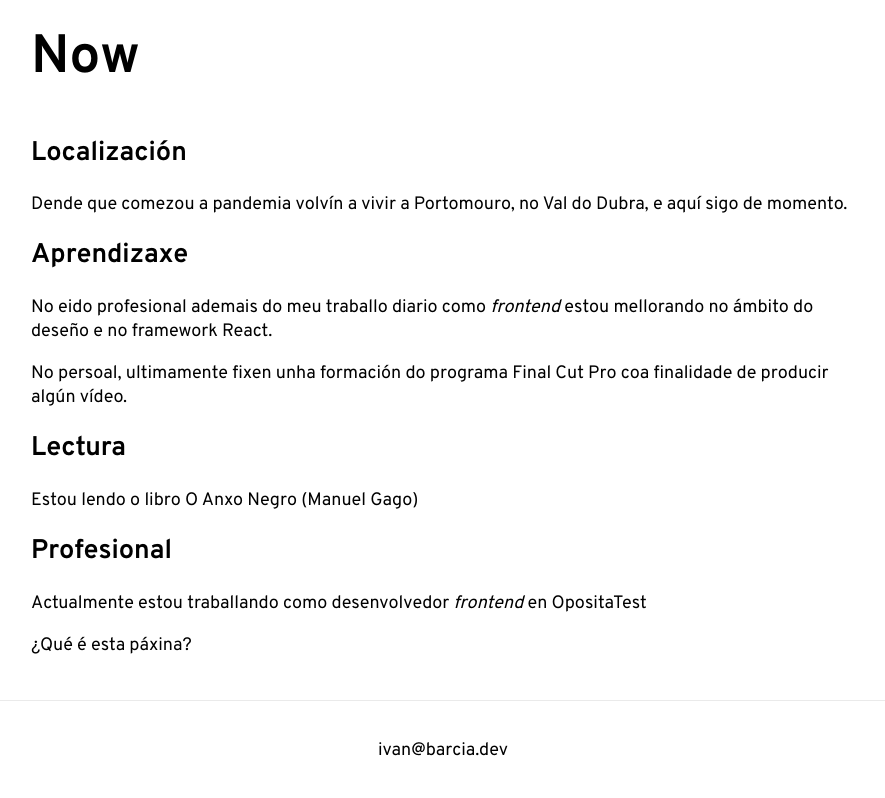
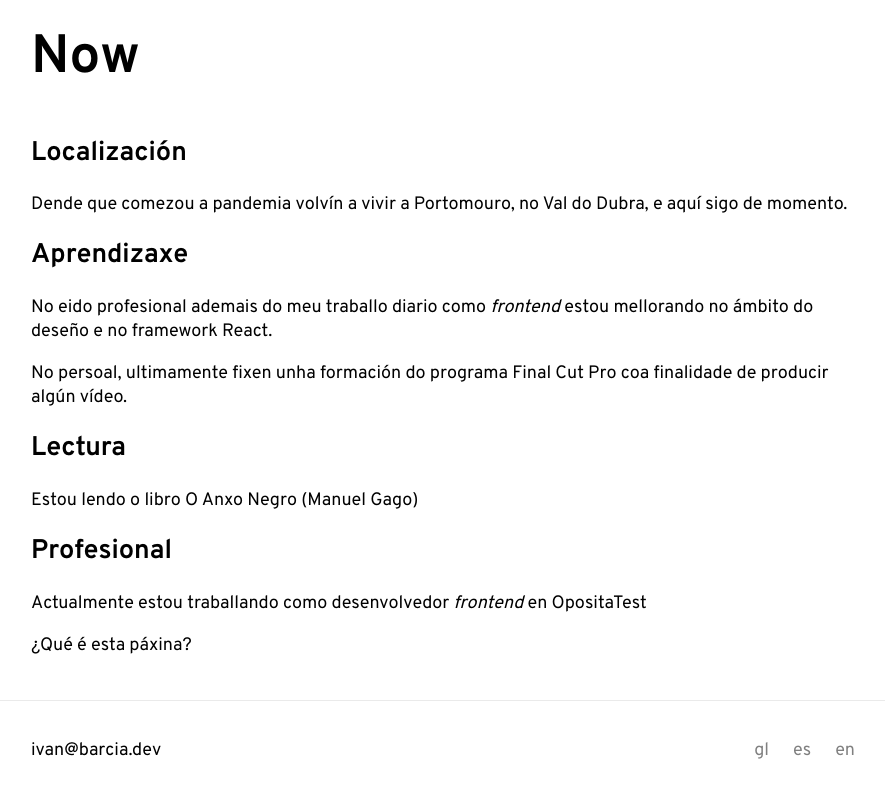
Before and after one commit to barcia/barcia.dev, a Next.js app: page /now in a window 1280 px wide. Shown: the whole page, without its empty margins (197-1082 px from the left). Built offline with nearby package versions, Linux system fonts and the light colour scheme.

Commit message:
Add locales menu

```diff
--- a/components/Footer/index.js
+++ b/components/Footer/index.js
@@ -1,10 +1,28 @@
 import styles from './index.module.css'
+import Link from 'next/link'
+import { useRouter } from 'next/router'
 
 export default function Layout({children}) {
 
+  const router = useRouter()
+
 return (
-        <footer className={styles.footer}>
-          <a href="mailto:ivan@barcia.dev">ivan@barcia.dev</a>
+      <footer className={styles.footer}>
+          <div className={styles.content}>
+            <a href="mailto:ivan@barcia.dev">ivan@barcia.dev</a>
+
+            <ul className={styles.locales}>
+              {router.locales.map(locale => {
+                return (
+                  <li key={locale}>
+                    <Link href={router.pathname} locale={locale}>
+                      <a>{locale}</a>
+                    </Link>
+                  </li>
+                )
+              })}
+            </ul>
+          </div>
       </footer>
     )
 }
--- a/components/Footer/index.module.css
+++ b/components/Footer/index.module.css
@@ -5,6 +5,15 @@
   display: flex;
   justify-content: center;
   align-items: center;
+}
+
+.content {
+  width: 100%;
+  display: flex;
+  justify-content: space-between;
+  align-items: center;
+  padding: 0 1rem;
+  max-width: 860px;
 }
 
 .footer img {
@@ -16,3 +25,14 @@
   justify-content: center;
   align-items: center;
 }
+
+.locales {
+  list-style-type: none;
+  display: flex;
+  color: gray;
+  margin: -12px;
+}
+
+.locales li {
+  margin: 12px;
+}
--- a/next.config.js
+++ b/next.config.js
@@ -1,6 +1,6 @@
 module.exports = {
     i18n: {
-        locales: ['gl', 'es'],
+        locales: ['gl', 'es', 'en'],
         defaultLocale: 'gl',
     }
 }
--- a/pages/uses/index.js
+++ b/pages/uses/index.js
@@ -29,4 +29,4 @@ export async function getStaticProps({ locale }) {
           content
       },
     }
-  }
+}
```
Also changed, not shown: pages/home/strings.en.json (added, +10 -0 lines), pages/home/strings.es.json (added, +10 -0 lines), pages/home/strings.gl.json (added, +10 -0 lines), pages/index.js (+22 -8 lines), pages/home/home.module.css (renamed from pages/home.module.css), 1 other file (tests, documents, lock files or other folders). Lines whose indentation alone changed are shown as unchanged.
